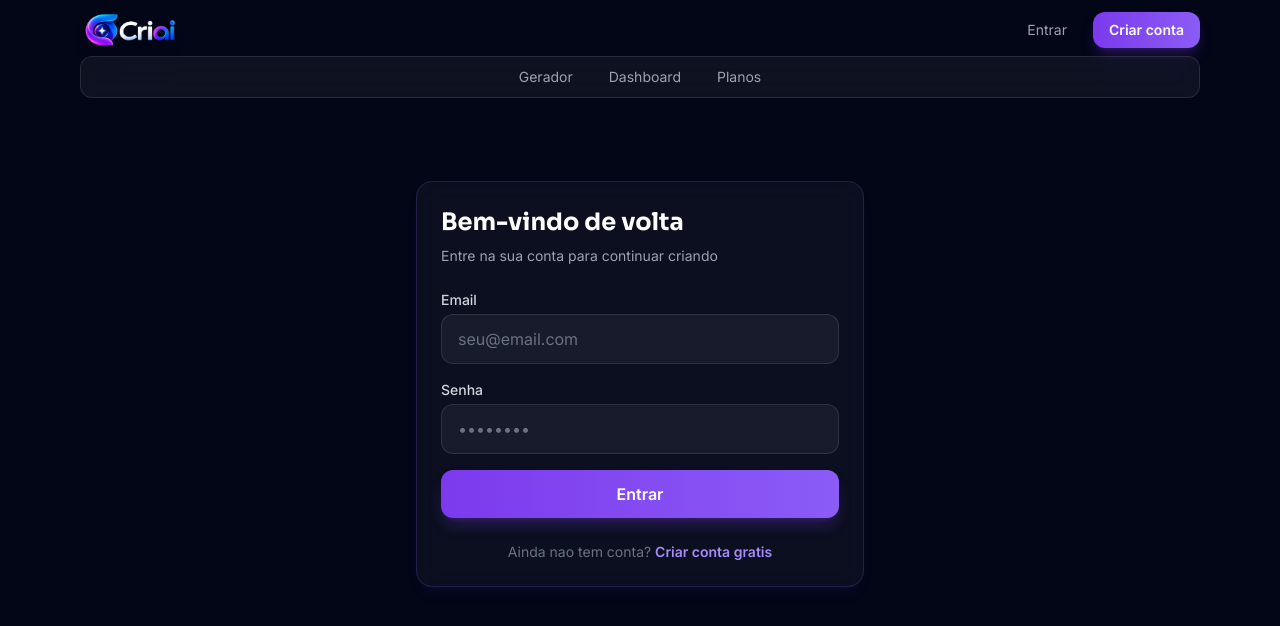
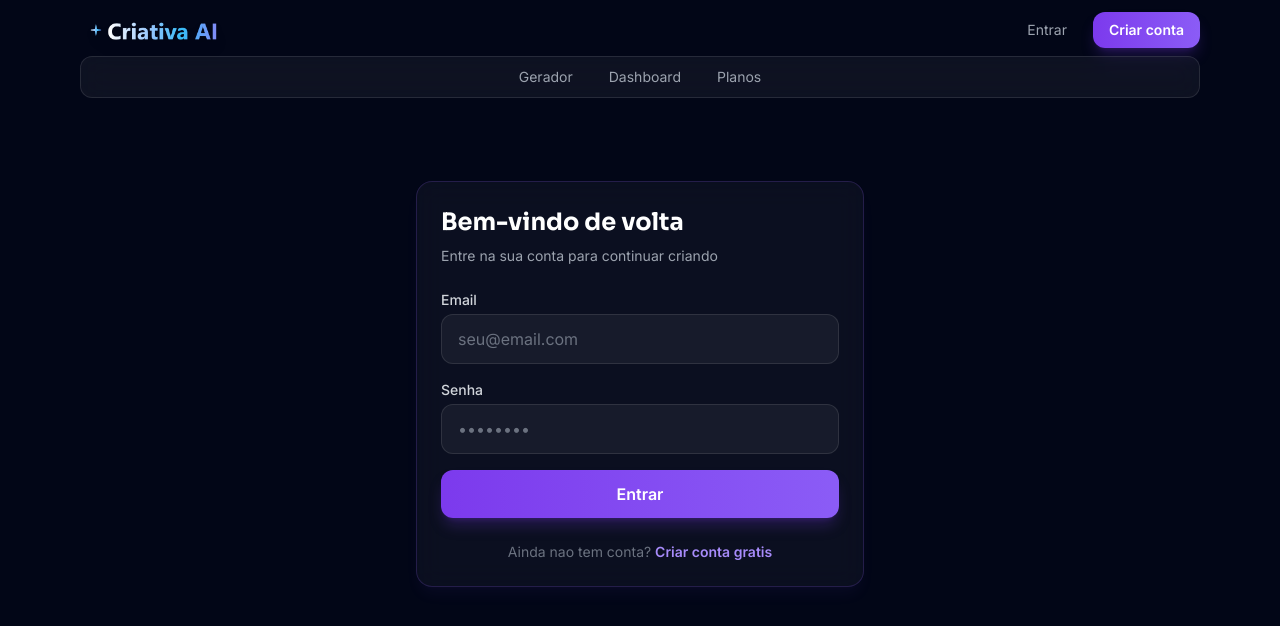
Before and after one commit to jjsilvamape2014-ui/criai-frontend, a Next.js app: page /login in a window 1280 px wide. Shown: the top 626 px of the page. Built offline with nearby package versions, Linux system fonts and the light colour scheme; no server answers.

Commit message:
branding: renomear Criai para Criativa AI (textos, SEO metadata, nova logo wordmark)

```diff
--- a/src/app/dashboard/page.js
+++ b/src/app/dashboard/page.js
@@ -30,7 +30,7 @@ export default function DashboardPage() {
   const handleDownload = (imageUrl, index) => {
     const link = document.createElement('a');
     link.href = imageUrl;
-    link.download = `criai-imagem-${index + 1}.png`;
+    link.download = `criativa-imagem-${index + 1}.png`;
     document.body.appendChild(link); link.click(); document.body.removeChild(link);
   };
 
--- a/src/app/layout.js
+++ b/src/app/layout.js
@@ -18,33 +18,33 @@ const SITE_URL = process.env.NEXT_PUBLIC_SITE_URL || 'https://criai-frontend-pro
 export const metadata = {
   metadataBase: new URL(SITE_URL),
   title: {
-    default: 'Criai - Gere imagens incríveis com IA',
-    template: '%s | Criai',
+    default: 'Criativa AI - Gere imagens incríveis com IA',
+    template: '%s | Criativa AI',
   },
   description: 'Crie imagens profissionais com inteligência artificial. Texto em português nítido, resolução 4K, sem watermark e com estilos prontos para anúncio de produto. Grátis para começar.',
   keywords: ['criar imagens com IA', 'inteligência artificial', 'gerar imagem', 'anúncio de produto', 'ia de imagens', 'texto em português ia'],
   alternates: { canonical: '/' },
   openGraph: {
     type: 'website',
-    siteName: 'Criai',
+    siteName: 'Criativa AI',
     locale: 'pt_BR',
     url: SITE_URL,
-    title: 'Criai - Gere imagens incríveis com IA',
+    title: 'Criativa AI - Gere imagens incríveis com IA',
     description: 'Crie imagens profissionais com IA. Texto em português, resolução 4K, estilos prontos para anúncio de produto. Grátis para começar.',
-    images: [{ url: '/criai-logo.png', width: 2172, height: 724, alt: 'Criai' }],
+    images: [{ url: '/criativa-logo.png', width: 2000, height: 460, alt: 'Criativa AI' }],
   },
   twitter: {
     card: 'summary_large_image',
-    title: 'Criai - Gere imagens incríveis com IA',
+    title: 'Criativa AI - Gere imagens incríveis com IA',
     description: 'Crie imagens profissionais com IA. Texto em português, resolução 4K, estilos prontos para anúncio.',
-    images: ['/criai-logo.png'],
+    images: ['/criativa-logo.png'],
   },
   robots: {
     index: true,
     follow: true,
     googleBot: { index: true, follow: true },
   },
-  icons: { icon: '/criai-logo.png' },
+  icons: { icon: '/criativa-logo.png' },
 };
 
 export default function RootLayout({ children }) {
@@ -58,7 +58,7 @@ export default function RootLayout({ children }) {
             __html: JSON.stringify({
               '@context': 'https://schema.org',
               '@type': 'SoftwareApplication',
-              name: 'Criai',
+              name: 'Criativa AI',
               applicationCategory: 'DesignApplication',
               operatingSystem: 'Web',
               description: 'Plataforma para criar imagens profissionais com inteligência artificial, com texto em português e estilos prontos para anúncio de produto.',
--- a/src/app/page.js
+++ b/src/app/page.js
@@ -72,7 +72,7 @@ export default function Home() {
             <div className="absolute bottom-0 left-0 right-0 p-6 sm:p-10 flex items-end justify-between gap-4">
               <div className="text-white">
                 <span className="inline-block px-3 py-1 rounded-full bg-white/15 border border-white/20 text-xs font-semibold backdrop-blur mb-3">
-                  ✨ Criado com Criai
+                  ✨ Criado com Criativa AI
                 </span>
                 <h1 className="text-3xl sm:text-5xl md:text-6xl font-bold leading-[1.1] tracking-tight">
                   Transforme suas ideias
@@ -275,7 +275,7 @@ export default function Home() {
       <section className="py-20">
         <div className="max-w-7xl mx-auto px-4 sm:px-6">
           <div className="text-center mb-14">
-            <p className="text-sm font-semibold text-primary-400 uppercase tracking-wider mb-3">Por que a Criai?</p>
+            <p className="text-sm font-semibold text-primary-400 uppercase tracking-wider mb-3">Por que a Criativa?</p>
             <h2 className="text-3xl sm:text-4xl font-bold text-white">
               Tudo que você precisa para <span className="gradient-text">criar com IA</span>
             </h2>
@@ -392,7 +392,7 @@ export default function Home() {
               <Logo size="sm" />
             </div>
             <div className="text-center md:text-right">
-              <p className="text-sm text-gray-500">© 2026 Criai. Todos os direitos reservados.</p>
+              <p className="text-sm text-gray-500">© 2026 Criativa AI. Todos os direitos reservados.</p>
               <p className="text-xs text-gray-600 mt-1">Desenvolvido por <span className="text-gray-400">João Gomes</span> · (91) 99987-9932</p>
             </div>
           </div>
--- a/src/components/ImageGenerator.js
+++ b/src/components/ImageGenerator.js
@@ -109,7 +109,7 @@ export default function ImageGenerator() {
   const handleDownload = (imageUrl) => {
     const link = document.createElement('a');
     link.href = imageUrl;
-    link.download = `criai-imagem-${Date.now()}.jpg`;
+    link.download = `criativa-imagem-${Date.now()}.jpg`;
     document.body.appendChild(link);
     link.click();
     document.body.removeChild(link);
--- a/src/components/Logo.js
+++ b/src/components/Logo.js
@@ -9,8 +9,8 @@ export default function Logo({ size = 'md', showText = true, className = '' }) {
   return (
     <a href="/" className={`flex items-center group ${className}`}>
       <img
-        src="/criai-logo.png"
-        alt="Criai"
+        src="/criativa-logo.png"
+        alt="Criativa AI"
         height={h}
         style={{ height: h, width: 'auto' }}
         className="drop-shadow-lg transition-transform duration-300 group-hover:scale-105"
```
Also changed, not shown: public/criai-logo.png (deleted), public/criativa-logo.png (added).
